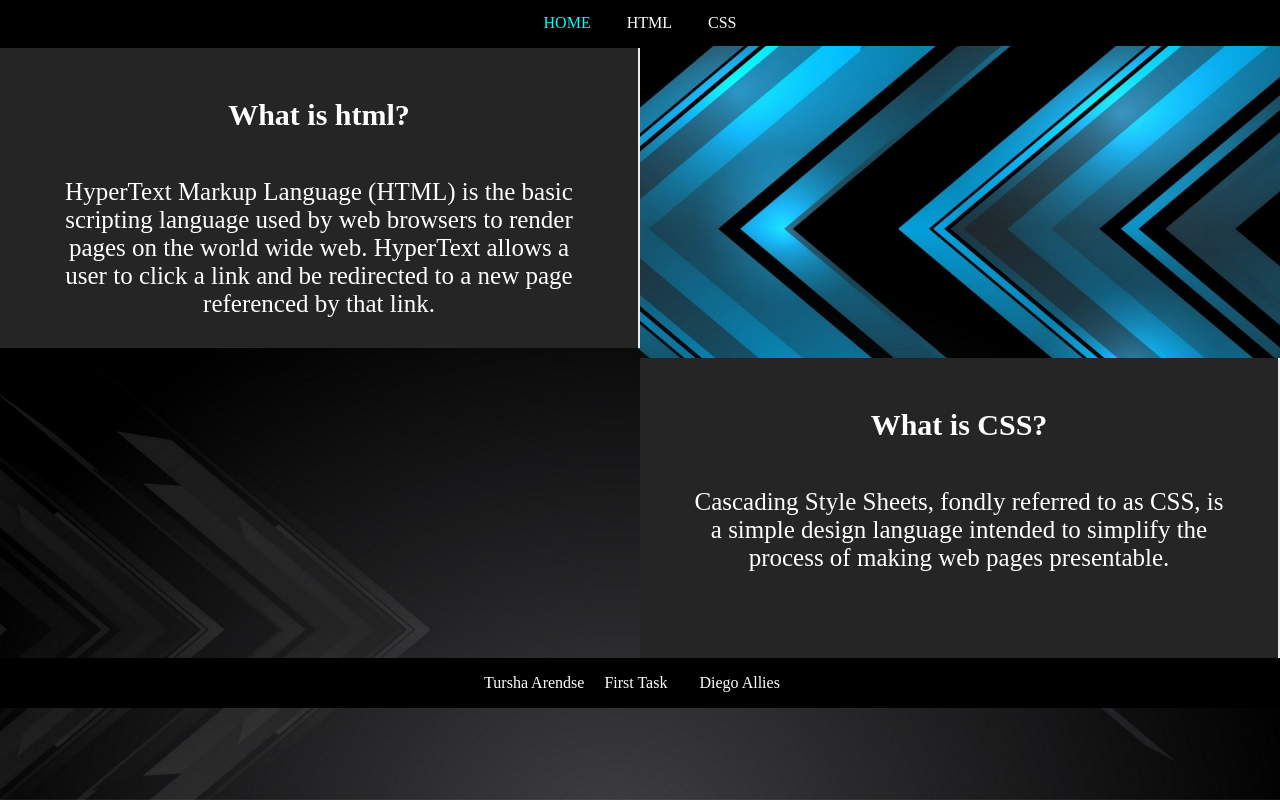
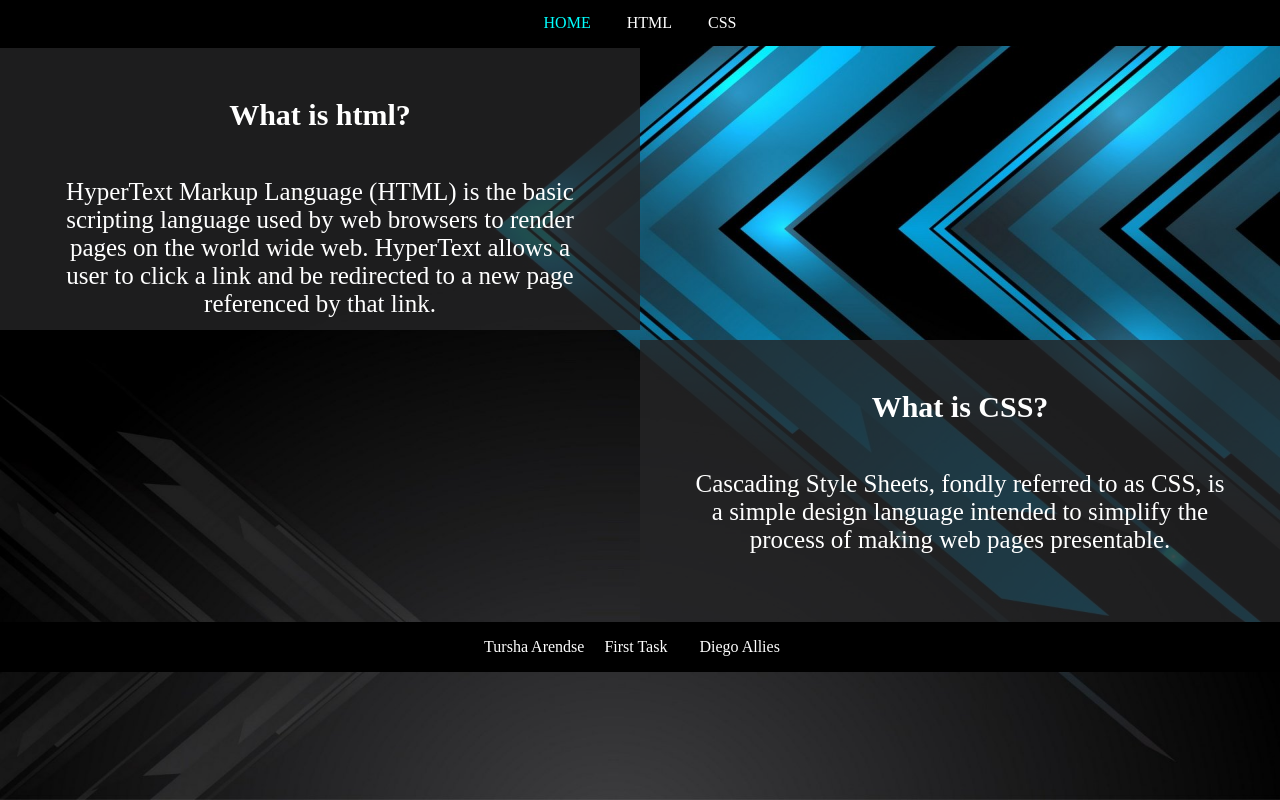
Before and after one commit to diegoallies/first-task, a plain HTML site: page index.html in a window 1280 px wide. Drawn offline with Linux system fonts and the light colour scheme.

Commit message:
homepage

```diff
--- a/css/main.css
+++ b/css/main.css
@@ -145,15 +145,14 @@ p {
 }
 
 .htmlh {
-    background-color: #252526;
+    background-color: #252526ce;
     padding: 50px;
-    border-right: 2px inset;
     width: 50%;
     text-align: center;
     color: rgb(255, 255, 255);
     margin-left: 50%;
     margin-top: 10px;
-    height: 300px;
+    height: 282px;
 }
 
 .home-text {
@@ -165,14 +164,13 @@ p {
 }
 
 .cssh {
-    background-color: #252526;
+    background-color: #252526ce;
     padding: 50px;
-    border-right: 2px inset;
     width: 50%;
     text-align: center;
     color: rgb(255, 255, 255);
     margin-top: 30px;
-    height: 300px;
+    height: 282px;
 }
 
 h1 {
```
